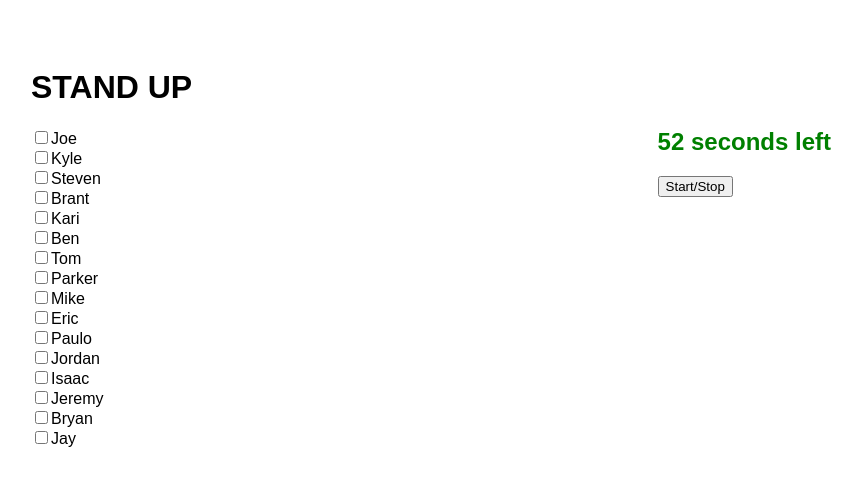
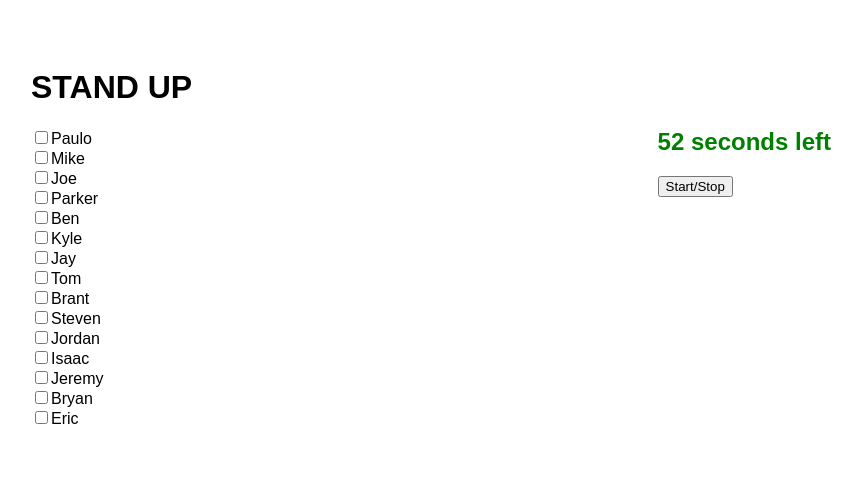
Before and after one commit to kel89/standup-timer, a React (Create React App) app: page / in a window 1280 px wide. Shown: the top 486 px of the page, without its empty margins (209-1071 px from the left). Built offline with nearby package versions, Linux system fonts and the light colour scheme.

Commit message:
update team

```diff
--- a/src/App.js
+++ b/src/App.js
@@ -28,7 +28,6 @@ const teamMembers = shuffle([
   "Eric",
   "Jay",
   "Jordan",
-  "Kari",
   "Paulo",
   "Steven",
   "Mike",
```
